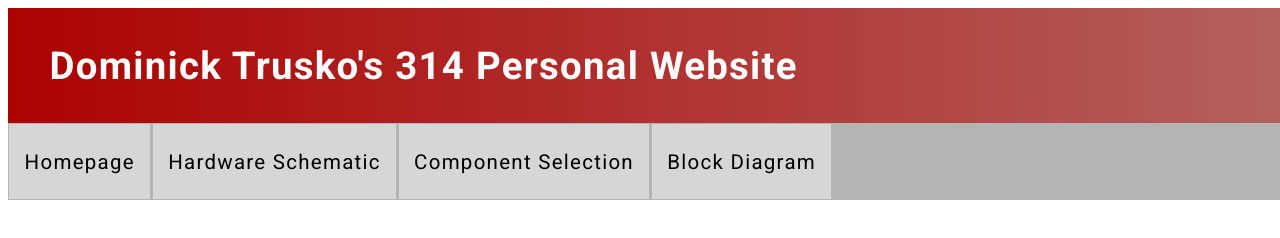
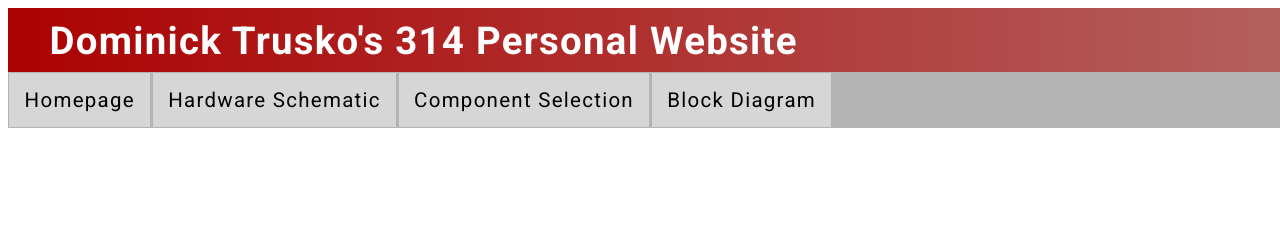
Before and after one commit to RecPal/DomTrusko304.github.io, a plain HTML site: page Taskbar.html in a window 1280 px wide. Drawn offline with Linux system fonts and the light colour scheme.

Commit message:
Taskbar changes

```diff
--- a/Taskbar.html
+++ b/Taskbar.html
@@ -5,15 +5,14 @@
     <link href="https://fonts.googleapis.com/css2?family=Roboto:wght@400;700&display=swap" rel="stylesheet">
 
     <style>
-
-        body{
+        body {
             font-family: 'roboto', sans-serif;
         }
 
         page-header {
             background: linear-gradient(to right, hsl(0, 98%, 34%), rgb(179, 97, 94));
             display: flex;
-            height: 9vw;
+            height: clamp(5vh, 5vw, 9vw);
             width: 100vw;
             margin: 0px;
         }
@@ -21,7 +20,7 @@
         page-nav {
             background-color: rgb(180, 180, 180);
             display: flex;
-            height:6vw;
+            height: clamp(3vw, 9vw, 7vh);
             width: 100vw;
             flex-direction: row;
         }
@@ -40,7 +39,7 @@
         }
 
         nav-button:hover {
-            background-color:rgb(131, 131, 131);
+            background-color: rgb(131, 131, 131);
         }
 
         .nav-button-text {
@@ -48,29 +47,36 @@
             padding: auto;
             align-items: flex-start;
             display: flex;
-            font-size:1.6vw;
+            font-size: 1.6vw;
             padding-left: 0.2vw;
             padding-right: 0.2vw;
             letter-spacing: 0.1vw;
-            overflow:hidden;
-            margin:auto;
+            overflow: hidden;
+            margin: auto;
             text-decoration: none;
         }
 
         .site-name {
             color: white;
             display: flex;
-            font-size:3vw;
+            font-size: 3vw;
             padding-left: 2vw;
-            font-weight:bold;
+            font-weight: bold;
             letter-spacing: 0.1vw;
-            overflow:auto;
-            margin:auto;
+            overflow: auto;
+            margin: auto;
             margin-left: 2vh;
+        }
+
+        .active-page {
+            font-weight: bold;
+            background-color: rgb(26, 255, 0);
+            /* Match the hover color */
         }
     </style>
 </head>
 
+<body>
     <header class="taskbar">
         <page-header>
             <p class="site-name">
@@ -80,16 +86,32 @@
 
         <page-nav>
             <nav-button>
-            <a href="index.html" class="nav-button-text"> Homepage </a>
+                <a href="index.html" class="nav-button-text" data-page="index.html"> Homepage </a>
             </nav-button>
             <nav-button>
-            <a href="HardwareSchematic.html" class="nav-button-text"> Hardware Schematic </a>
+                <a href="HardwareSchematic.html" class="nav-button-text" data-page="HardwareSchematic.html"> Hardware
+                    Schematic </a>
             </nav-button>
             <nav-button>
-            <a href="componentselection.html" class="nav-button-text"> Component Selection </a>
+                <a href="componentselection.html" class="nav-button-text" data-page="componentselection.html"> Component
+                    Selection </a>
             </nav-button>
             <nav-button>
-            <a href="block-diagram.html" class="nav-button-text"> Block Diagram </a>
+                <a href="block-diagram.html" class="nav-button-text" data-page="block-diagram.html"> Block Diagram </a>
             </nav-button>
         </page-nav>
     </header>
+
+    <script>
+        document.addEventListener("DOMContentLoaded", function () {
+            const currentPage = window.location.pathname.split("/").pop(); // Get current file name
+            const navLinks = document.querySelectorAll(".nav-button-text");
+
+            navLinks.forEach(link => {
+                if (link.getAttribute("data-page") === currentPage) {
+                    link.parentElement.classList.add("active-page"); // Apply class to parent nav-button
+                }
+            });
+        });
+    </script>
+</body>
```
Lines whose indentation alone changed are shown as unchanged.
